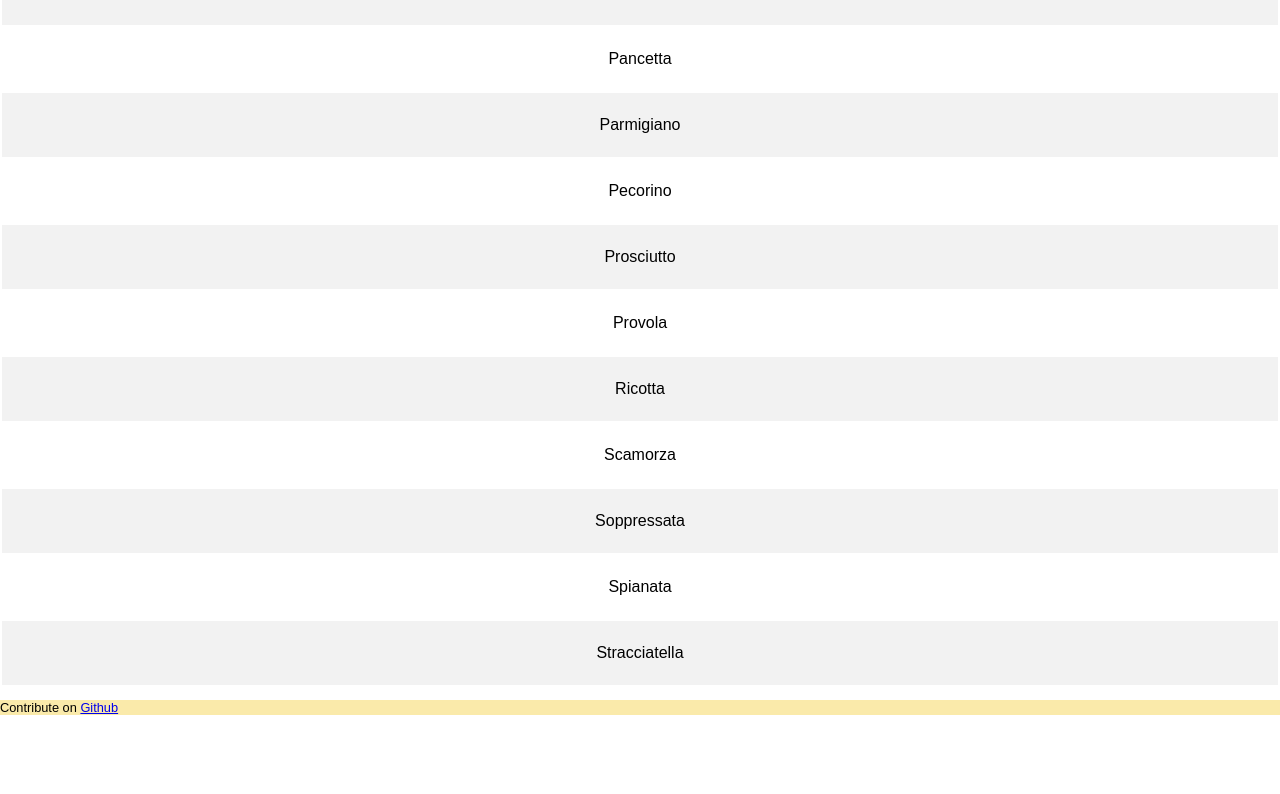
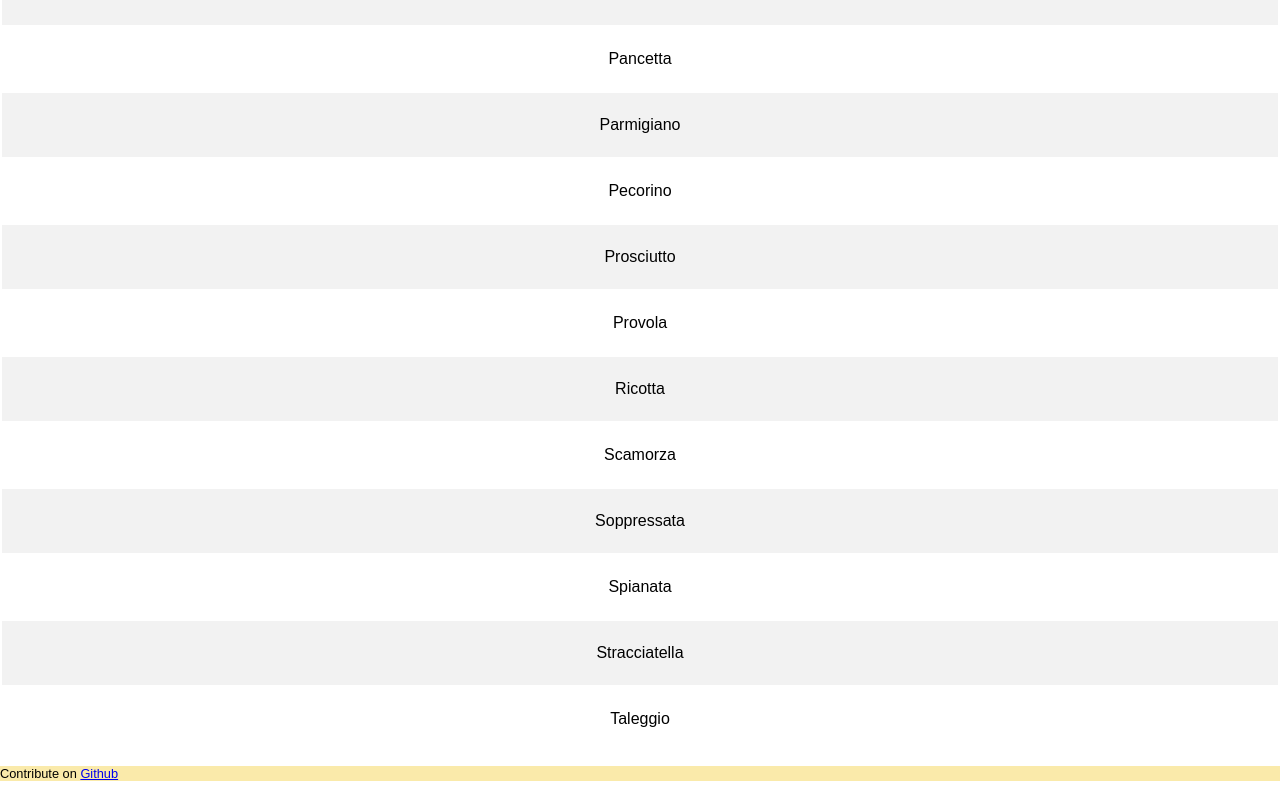
Before and after one commit to lrqdo/charcut-ou-frometon, a plain HTML site: page index.html in a window 1280 px wide. Shown: the part 503-1297 px from the top of the page. Before the commit the page ends 1231 px from the top, so only its background shows below. Drawn offline with Linux system fonts and the light colour scheme.

Commit message:
New frometon: Taleggio!

```diff
--- a/index.html
+++ b/index.html
@@ -67,6 +67,7 @@ body {
                 { name: "Soppressata", type: "charcut"},
                 { name: "Spianata", type: "charcut"},
                 { name: "Stracciatella", type: "frometon"},
+                { name: "Taleggio", type: "frometon"},
             ];
             const getClass = {
                 charcut: "charcut 🐷",
```
